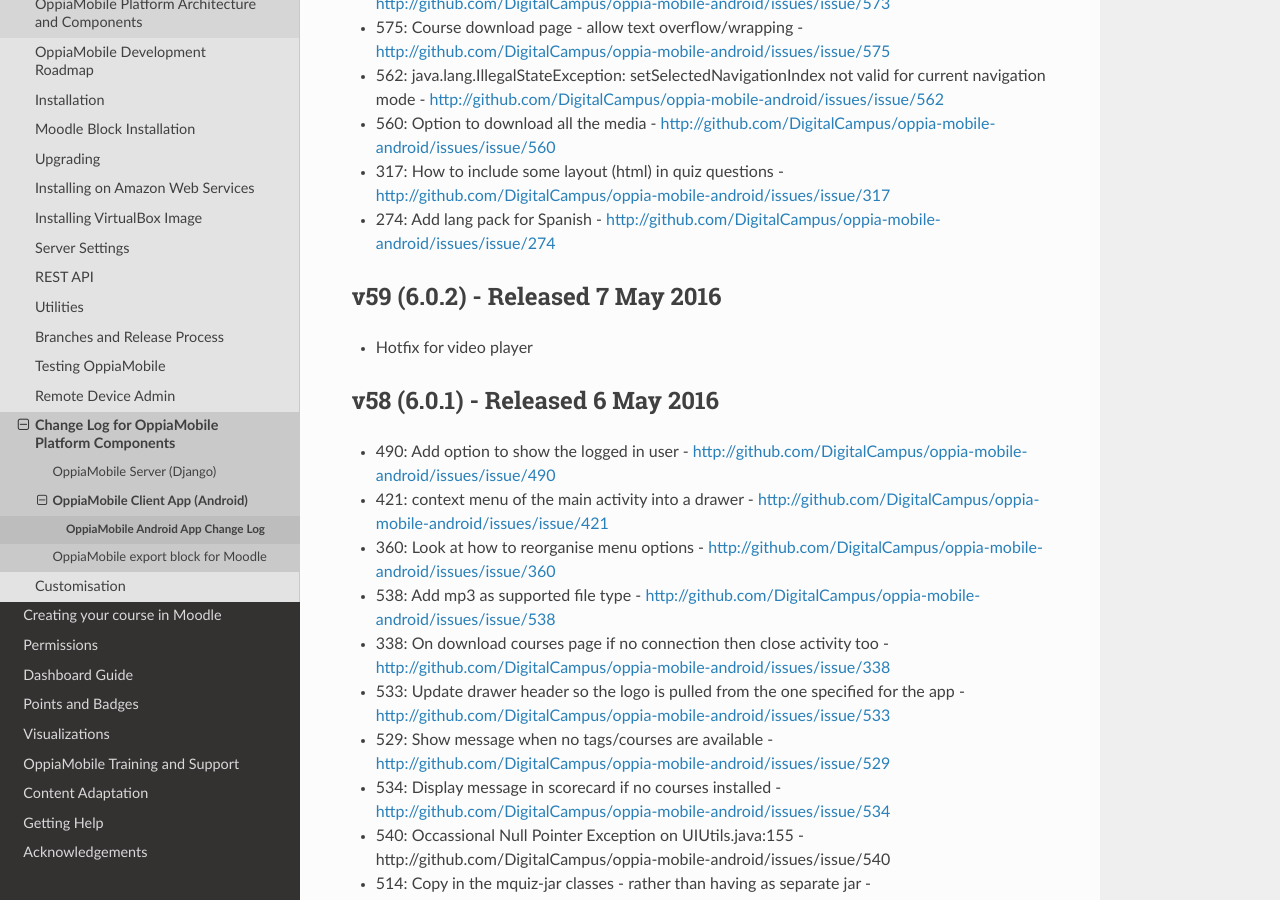
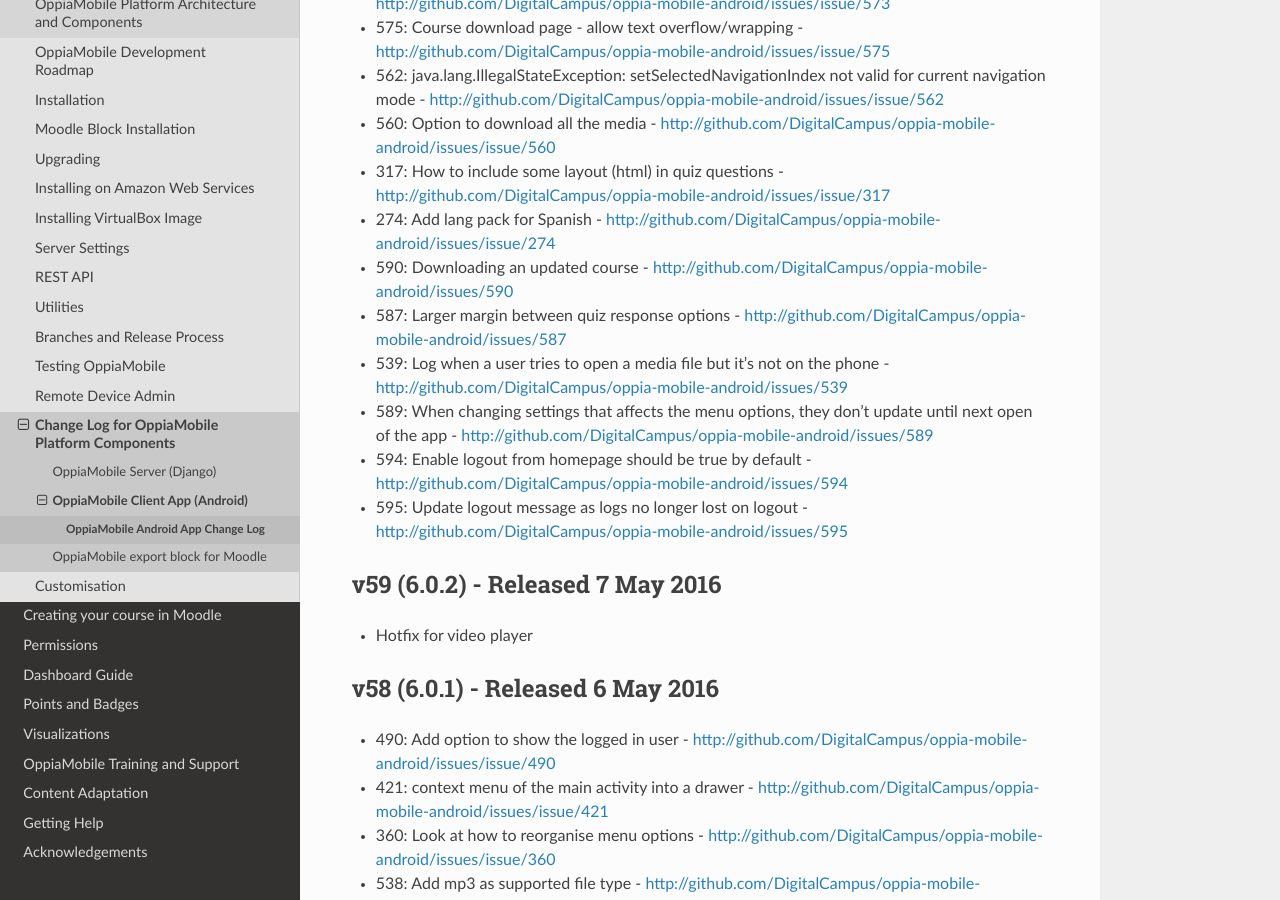
Before and after one commit to DigitalCampus/django-oppia, a Sphinx documentation site: the page built from docs/dev/changelog_android.rst, in a window 1280 px wide and 900 px high, scrolled down 1213 px. Built offline with Sphinx 7.4.7 and the Read the Docs theme 2.0.0, drawn with Linux system fonts in a browser that asks for light colours; the version number is read from the project's files by our own code.

Commit message:
update docs

```diff
--- a/docs/dev/changelog_android.rst
+++ b/docs/dev/changelog_android.rst
@@ -33,6 +33,14 @@
 * 560: Option to download all the media - http://github.com/DigitalCampus/oppia-mobile-android/issues/issue/560
 * 317: How to include some layout (html) in quiz questions - http://github.com/DigitalCampus/oppia-mobile-android/issues/issue/317
 * 274: Add lang pack for Spanish - http://github.com/DigitalCampus/oppia-mobile-android/issues/issue/274
+* 590: Downloading an updated course - http://github.com/DigitalCampus/oppia-mobile-android/issues/590
+* 587: Larger margin between quiz response options - http://github.com/DigitalCampus/oppia-mobile-android/issues/587
+* 539: Log when a user tries to open a media file but it's not on the phone - http://github.com/DigitalCampus/oppia-mobile-android/issues/539
+* 589: When changing settings that affects the menu options, they don't update until next open of the app - http://github.com/DigitalCampus/oppia-mobile-android/issues/589
+* 594: Enable logout from homepage should be true by default - http://github.com/DigitalCampus/oppia-mobile-android/issues/594
+* 595: Update logout message as logs no longer lost on logout - http://github.com/DigitalCampus/oppia-mobile-android/issues/595
+
+
 
 .. _appv59:
 
```
